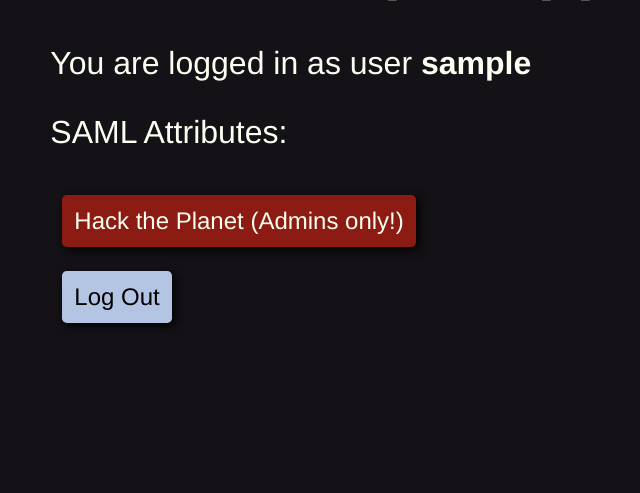
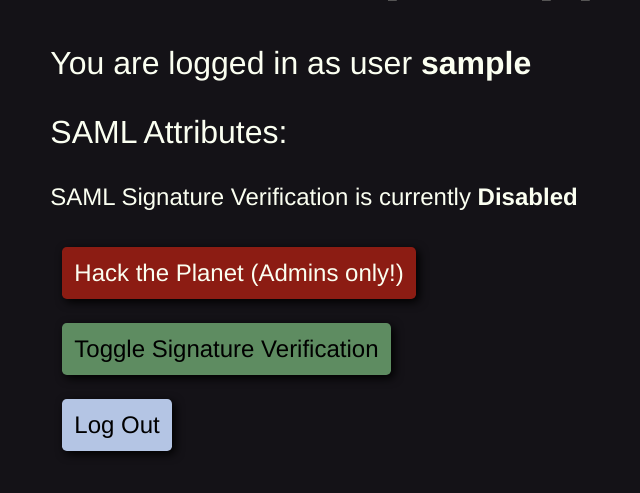
Before and after one commit to ngearhart/django-saml-sample, a Django app: page / in a window 1280 px wide. Shown: the part 195-688 px from the top of the page, without its empty margins (307-947 px from the left). Run offline with Django 5.2, Linux system fonts and the light colour scheme; the visitor is signed in with stand-in values (Sample User, id 1); some web fonts are replaced.

Commit message:
Add toggle signature verification button

```diff
--- a/samlsample/templates/head.html
+++ b/samlsample/templates/head.html
@@ -36,6 +36,10 @@
         font-size: 2em;
     }
 
+    p.small {
+        font-size: 1.5em;
+    }
+
     li {
         font-size: 1.5em;
         max-width: 40em;
@@ -65,6 +69,11 @@
         background-color: #B4C5E4;
     }
 
+    button.toggle {
+        color: black;
+        background-color: #5E8C61;
+    }
+
     * {
         color: #FBFFF1;
         font-family: 'Helvetica Neue', sans-serif;
--- a/samlsample/templates/index.html
+++ b/samlsample/templates/index.html
@@ -16,9 +16,16 @@
                 <li>{{ attr.key }}: {{ attr.value }}</li>
                 {% endfor %}
             </ul>
+
+            <p class="small">SAML Signature Verification is currently <strong>{{ signature_enabled }}</strong></p>
             {% if user.is_superuser %}
             <button class="hack">Hack the Planet (Admins only!)</button><br>
             {% endif %}
+
+            <form method="post" action="{% url 'toggle-verification' %}">
+                {% csrf_token %}
+                <button class="toggle">Toggle Signature Verification</button>
+            </form>
             <form method="post" action="{% url 'django_saml:logout' %}">
                 {% csrf_token %}
                 <button class="logout">Log Out</button>
--- a/samlsample/urls.py
+++ b/samlsample/urls.py
@@ -16,7 +16,7 @@
 """
 from django.contrib import admin
 from django.urls import path, re_path, include
-from samlsample.views import RootView, vulnerable_saml_acs, saml_sls_no_csrf, LoggedOutView
+from samlsample.views import RootView, vulnerable_saml_acs, saml_sls_no_csrf, LoggedOutView, ToggleSignatureVerificationView
 
 urlpatterns = [
     path('admin/', admin.site.urls),
@@ -24,5 +24,6 @@
     path('saml/sls/', saml_sls_no_csrf),
     path('saml/', include('django_saml.urls')),
     path('logged-out/', LoggedOutView.as_view(), name="logged-out"),
+    path('toggle-verification/', ToggleSignatureVerificationView.as_view(), name="toggle-verification"),
     path('', RootView.as_view(), name="index"),
 ]
--- a/samlsample/views.py
+++ b/samlsample/views.py
@@ -1,9 +1,12 @@
+
+from constance import config
 
 from django.conf import settings
 from django.contrib.auth.mixins import LoginRequiredMixin
-from django.views.generic import TemplateView
+from django.views.generic import TemplateView, View
 from django.views.decorators.cache import never_cache
 from django.views.decorators.csrf import csrf_exempt
+from django.http.response import HttpResponseRedirect
 
 from onelogin.saml2.response import OneLogin_Saml2_Response
 from onelogin.saml2.auth import OneLogin_Saml2_Auth
@@ -19,6 +22,7 @@
         """Return information about the items to display on the homepage."""
         context = super().get_context_data(**kwargs)
         context['saml_attrs'] = [{'key': key.replace("SAML_", ""), 'value': self.request.session[key]} for key in self.request.session.keys() if "SAML_" in key]
+        context['signature_enabled'] = "Enabled" if config.VERIFY_SAML_RESPONSE_SIGNATURE else "Disabled"
         return context
 
 
@@ -26,6 +30,15 @@
     """Render the Logged Out page."""
 
     template_name = "logged-out.html"
+
+
+
+class ToggleSignatureVerificationView(LoginRequiredMixin, TemplateView):
+    """Simple API view to toggle the signature verification setting."""
+
+    def post(self, request):
+        config.VERIFY_SAML_RESPONSE_SIGNATURE = not config.VERIFY_SAML_RESPONSE_SIGNATURE
+        return HttpResponseRedirect('/')
 
 
 def mock_is_valid(self, request_data, request_id=None, raise_exceptions=False):
@@ -42,7 +55,8 @@
 def vulnerable_saml_acs(request):
     """Handle an AuthenticationResponse from the IdP."""
 
-    OneLogin_Saml2_Response.is_valid = mock_is_valid
+    if not config.VERIFY_SAML_RESPONSE_SIGNATURE:
+        OneLogin_Saml2_Response.is_valid = mock_is_valid
 
     # Add attributes to session
     req = prepare_django_request(request)
```
